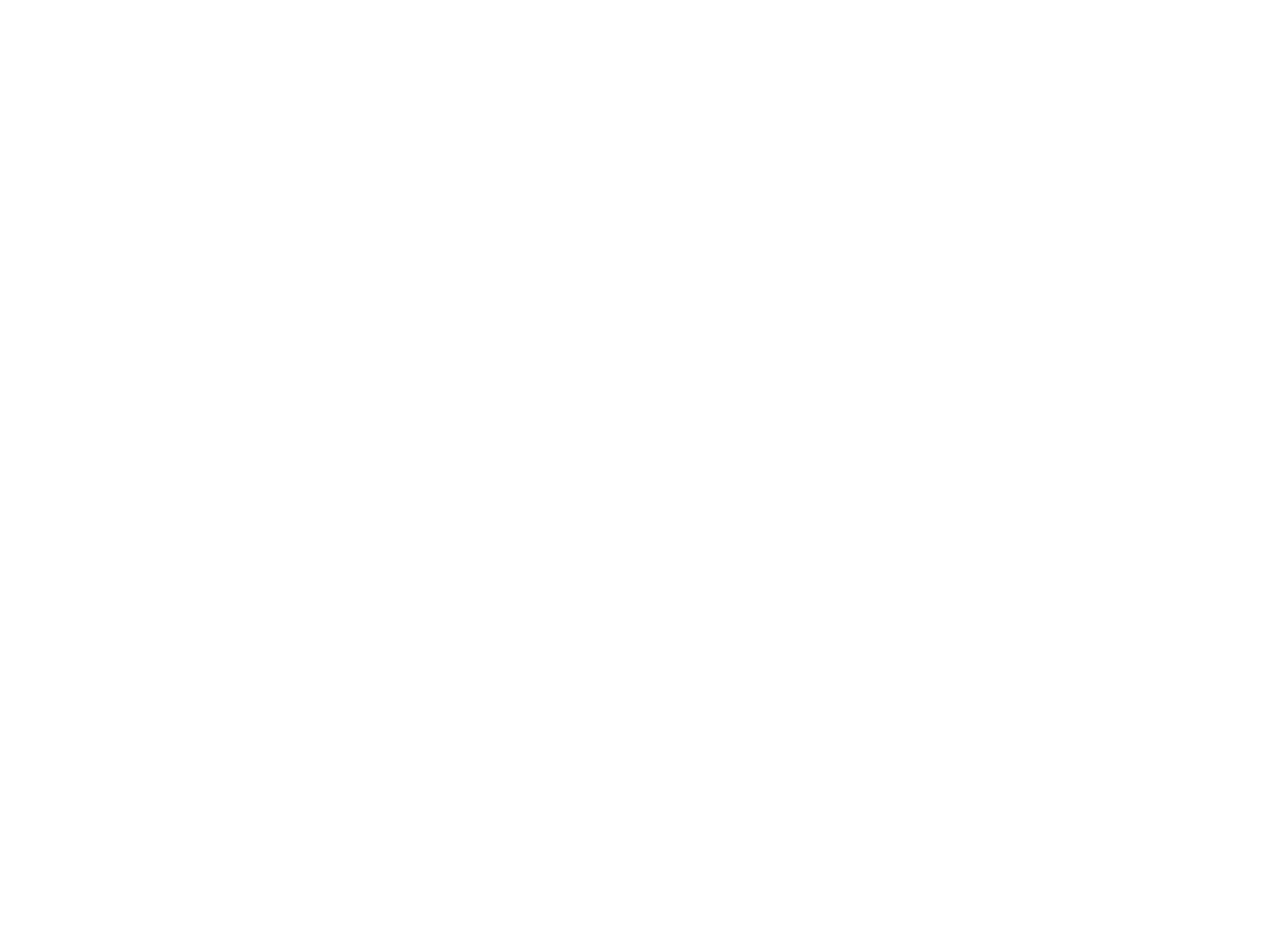
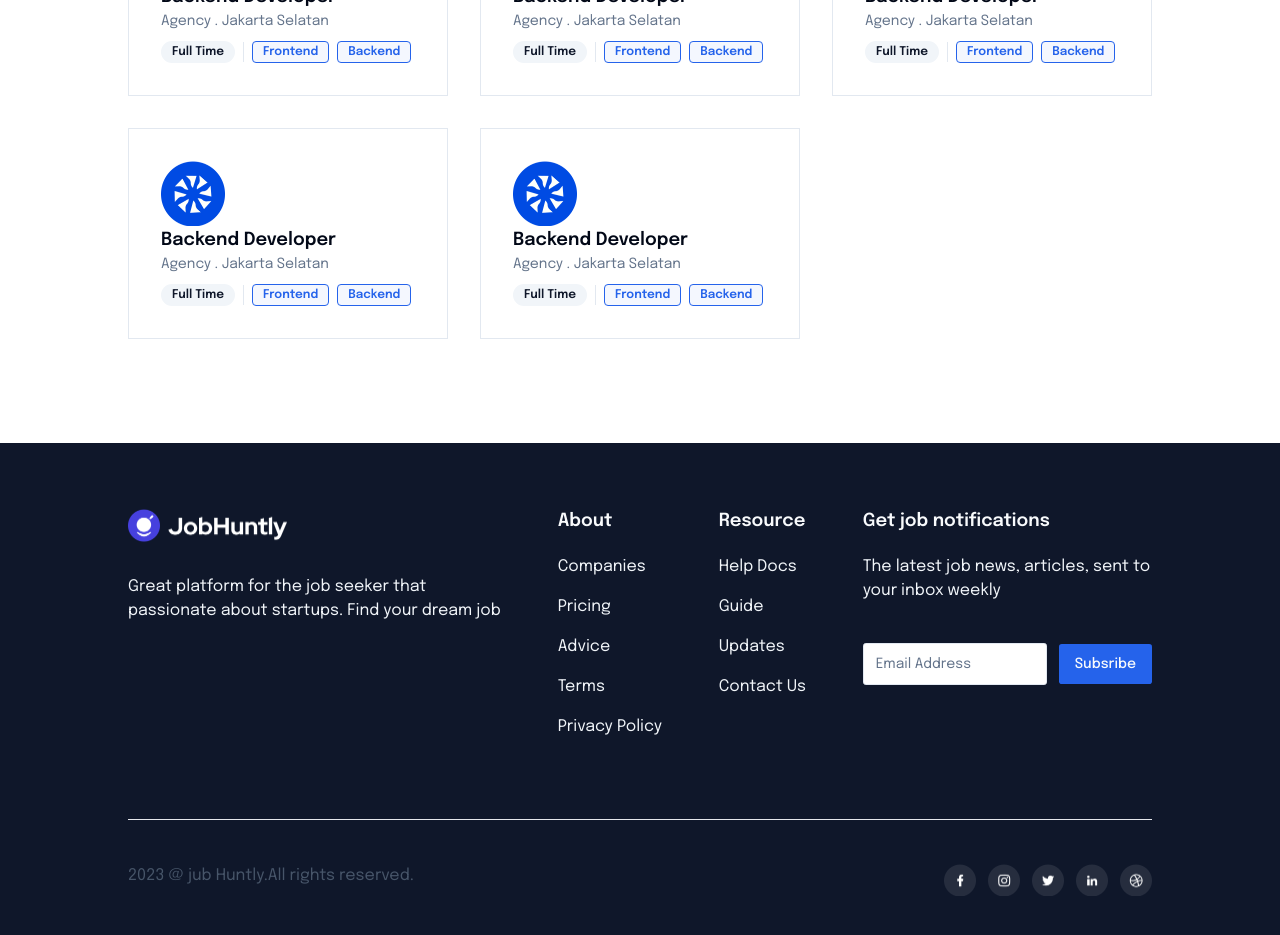
Before and after one commit to HerlambangK/bwa-job-hunt, a Next.js app: page / in a window 1280 px wide. Shown: the part 2880-3815 px from the top of the page. Before the commit the page ends 2526 px from the top, so only its background shows below. Built offline with nearby package versions, Linux system fonts and the light colour scheme.

Commit message:
feat(homepage):add footer section

```diff
--- a/package.json
+++ b/package.json
@@ -10,6 +10,7 @@
   },
   "dependencies": {
     "@radix-ui/react-select": "^2.0.0",
+    "@radix-ui/react-separator": "^1.0.3",
     "@radix-ui/react-slot": "^1.0.2",
     "@types/node": "20.6.0",
     "@types/react": "18.2.21",
--- a/src/app/layout.tsx
+++ b/src/app/layout.tsx
@@ -3,6 +3,7 @@
 import type { Metadata } from "next";
 import { Epilogue } from "next/font/google";
 import Image from "next/image";
+import Footer from "@/components/layouts/Footer";
 
 const epilogue = Epilogue({ subsets: ["latin"] });
 
@@ -27,6 +28,7 @@
           </div>
           {children}
         </main>
+        <Footer />
       </body>
     </html>
   );
--- a/src/app/page.tsx
+++ b/src/app/page.tsx
@@ -5,6 +5,7 @@
 import Category from "@/components/orgamisms/Category";
 import BannerSignUp from "@/components/orgamisms/BannerSignUp";
 import FeaturedJob from "@/components/orgamisms/FeaturedJob";
+import LatestJob from "@/components/orgamisms/LatestJobs";
 
 export default function Home() {
   return (
@@ -14,6 +15,7 @@
       <Category />
       <BannerSignUp />
       <FeaturedJob />
+      <LatestJob />
     </div>
   );
 }
--- /dev/null
+++ b/src/components/layouts/Footer/index.tsx
@@ -0,0 +1,102 @@
+import { Button } from "@/components/ui/button";
+import { Input } from "@/components/ui/input";
+import { Separator } from "@/components/ui/separator";
+import Image from "next/image";
+import Link from "next/link";
+import React, { FC } from "react";
+
+interface FooterProps {}
+
+const aboutLinks = [
+  "Companies",
+  "Pricing",
+  "Advice",
+  "Terms",
+  "Privacy Policy",
+];
+
+const respurceLinks = ["Help Docs", "Guide", "Updates", "Contact Us"];
+
+const sosialMediaImg = [
+  "/images/soc-Facebook.png",
+  "/images/soc-Instagram.png",
+  "/images/soc-Twitter.png",
+  "/images/soc-LinkedIn.png",
+  "/images/soc-Dribbble.png",
+];
+
+const Footer: FC<FooterProps> = ({}) => {
+  return (
+    <div className="bg-slate-900 px-32  pt-16 pb-11">
+      <div className="flex flex-row  items-start justify-between">
+        <div>
+          <Image
+            src={"/images/logo.png"}
+            alt={"logo"}
+            width={160}
+            height={36}
+          />
+          <div className="text-muted mt-8">
+            Great platform for the job seeker that <br />
+            passionate about startups. Find your dream job <br />
+          </div>
+        </div>
+        <div>
+          <div className="text-lg text-primary-foreground font-semibold mb-5">
+            About
+          </div>
+          <div className="space-y-4">
+            {aboutLinks.map((item: string, i: number) => (
+              <Link className="block text-muted " key={i} href={"/"}>
+                {item}
+              </Link>
+            ))}
+          </div>
+        </div>
+        <div>
+          <div className="text-lg text-primary-foreground font-semibold mb-5">
+            Resource
+          </div>
+          <div className="space-y-4">
+            {respurceLinks.map((item: string, i: number) => (
+              <Link className="block text-muted " key={i} href={"/"}>
+                {item}
+              </Link>
+            ))}
+          </div>
+        </div>
+        <div>
+          <div className="text-lg text-primary-foreground font-semibold mb-5">
+            Get job notifications
+          </div>
+          <div className="text-muted">
+            The latest job news, articles, sent to <br /> your inbox weekly
+          </div>
+          <div className="mt-10 inline-flex items-center gap-3">
+            <Input placeholder="Email Address" className="py-5" />
+            <Button className="py-5">Subsribe</Button>
+          </div>
+        </div>
+      </div>
+      <Separator className="mt-20 mb-11 bg-gray-200" />
+      <div className="flex flex-row item-center justify-between">
+        <div className="text-slate-600">
+          2023 @ jub Huntly.All rights reserved.
+        </div>
+        <div className="space-x-3">
+          {sosialMediaImg.map((item: string, i: number) => (
+            <Image
+              className="inline-block"
+              src={item}
+              key={i}
+              alt={item}
+              width={32}
+              height={32}
+            />
+          ))}
+        </div>
+      </div>
+    </div>
+  );
+};
+export default Footer;
--- a/src/components/orgamisms/FeaturedJob/JobItem/index.tsx
+++ b/src/components/orgamisms/FeaturedJob/JobItem/index.tsx
@@ -1,16 +1,9 @@
 import { Badge } from "@/components/ui/badge";
+import { JobType } from "@/types";
 import Image from "next/image";
 import React, { FC } from "react";
 
-interface JobItemProps {
-  image: string;
-  jobType: string;
-  name: string;
-  type: string;
-  location: string;
-  description: string;
-  categories: string[];
-}
+interface JobItemProps extends JobType {}
 
 const JobItem: FC<JobItemProps> = ({
   image,
@@ -40,7 +33,13 @@
       </div>
       <div className="space-x-2 ">
         {categories.map((item: string, i: number) => (
-          <Badge key={i}>{item}</Badge>
+          <Badge
+            variant="secondary"
+            className="rounded border-primary bg-primary/5 text-primary"
+            key={i}
+          >
+            {item}
+          </Badge>
         ))}
       </div>
     </div>
--- /dev/null
+++ b/src/components/orgamisms/LatestJobs/JobItem/index.tsx
@@ -0,0 +1,43 @@
+import { Badge } from "@/components/ui/badge";
+import { Separator } from "@/components/ui/separator";
+import { JobType } from "@/types";
+import Image from "next/image";
+import React, { FC } from "react";
+
+interface JobItemProps extends JobType {}
+
+const JobItem: FC<JobItemProps> = ({
+  categories,
+  image,
+  jobType,
+  location,
+  name,
+  type,
+}) => {
+  return (
+    <div className="border border-border p-8 flex-row items-start gap-6 cursor-pointer">
+      <div>
+        <Image src={image} alt={image} width={64} height={64} />
+      </div>
+      <div className="text-lg font-semibold">{name}</div>
+      <div className="text-sm text-muted-foreground mb-2">
+        {type} . {location}
+      </div>
+      <div className="h-5 inline-flex gap-2 items-center">
+        <Badge variant={"secondary"}>{jobType}</Badge>
+        <Separator orientation="vertical" />
+        {categories.map((item: string, i: number) => (
+          <Badge
+            variant="outline"
+            className="rounded border-primary bg-primary/5 text-primary"
+            key={i}
+          >
+            {item}
+          </Badge>
+        ))}
+      </div>
+    </div>
+  );
+};
+
+export default JobItem;
--- /dev/null
+++ b/src/components/orgamisms/LatestJobs/index.tsx
@@ -0,0 +1,29 @@
+import TitleSection from "@/components/atoms/TitleSection";
+import React, { FC } from "react";
+import JobItem from "./JobItem";
+
+interface LatestJobProps {}
+
+const LatestJob: FC<LatestJobProps> = ({}) => {
+  return (
+    <div className="py-16 mt-32 mb-10 relative">
+      <TitleSection word1="Latest" word2="jobs open" />
+      <div className="mt-12 grid grid-cols-3 gap-8">
+        {[0, 1, 2, 3, 4].map((item: number) => (
+          <JobItem
+            key={item}
+            name="Backend Developer"
+            image="/images/company2.png"
+            type="Agency"
+            location="Jakarta Selatan"
+            jobType="Full Time"
+            description="Deskription"
+            categories={["Frontend", "Backend"]}
+          />
+        ))}
+      </div>
+    </div>
+  );
+};
+
+export default LatestJob;
--- /dev/null
+++ b/src/components/ui/separator.tsx
@@ -0,0 +1,31 @@
+"use client"
+
+import * as React from "react"
+import * as SeparatorPrimitive from "@radix-ui/react-separator"
+
+import { cn } from "@/lib/utils"
+
+const Separator = React.forwardRef<
+  React.ElementRef<typeof SeparatorPrimitive.Root>,
+  React.ComponentPropsWithoutRef<typeof SeparatorPrimitive.Root>
+>(
+  (
+    { className, orientation = "horizontal", decorative = true, ...props },
+    ref
+  ) => (
+    <SeparatorPrimitive.Root
+      ref={ref}
+      decorative={decorative}
+      orientation={orientation}
+      className={cn(
+        "shrink-0 bg-border",
+        orientation === "horizontal" ? "h-[1px] w-full" : "h-full w-[1px]",
+        className
+      )}
+      {...props}
+    />
+  )
+)
+Separator.displayName = SeparatorPrimitive.Root.displayName
+
+export { Separator }
--- /dev/null
+++ b/src/types/index.tsx
@@ -0,0 +1,9 @@
+export type JobType = {
+  image: string;
+  jobType: string;
+  name: string;
+  type: string;
+  location: string;
+  description: string;
+  categories: string[];
+};
```
Also changed, not shown: src/constants/index.tsx (added), 1 other file (tests, documents, lock files or other folders).
